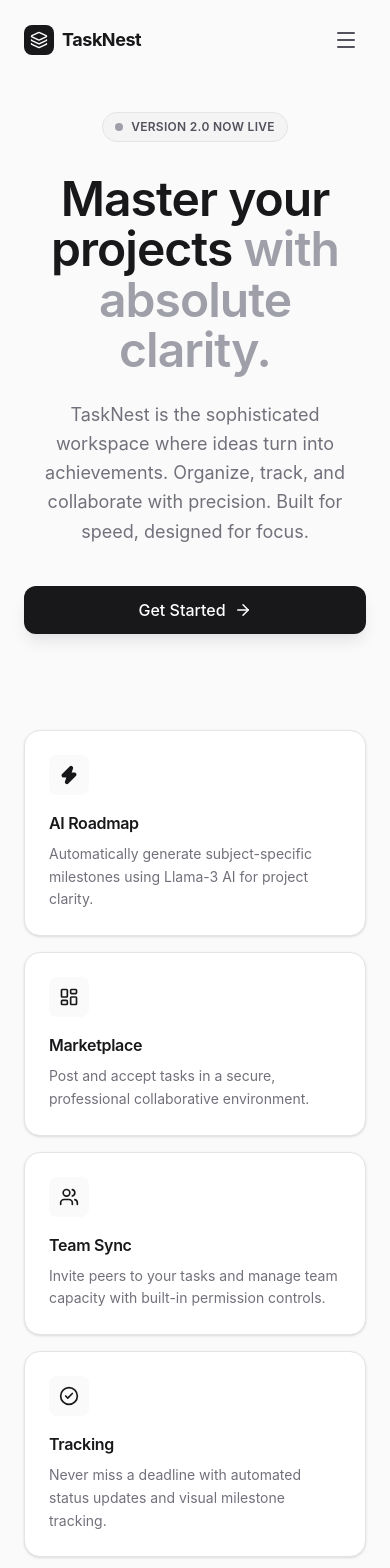
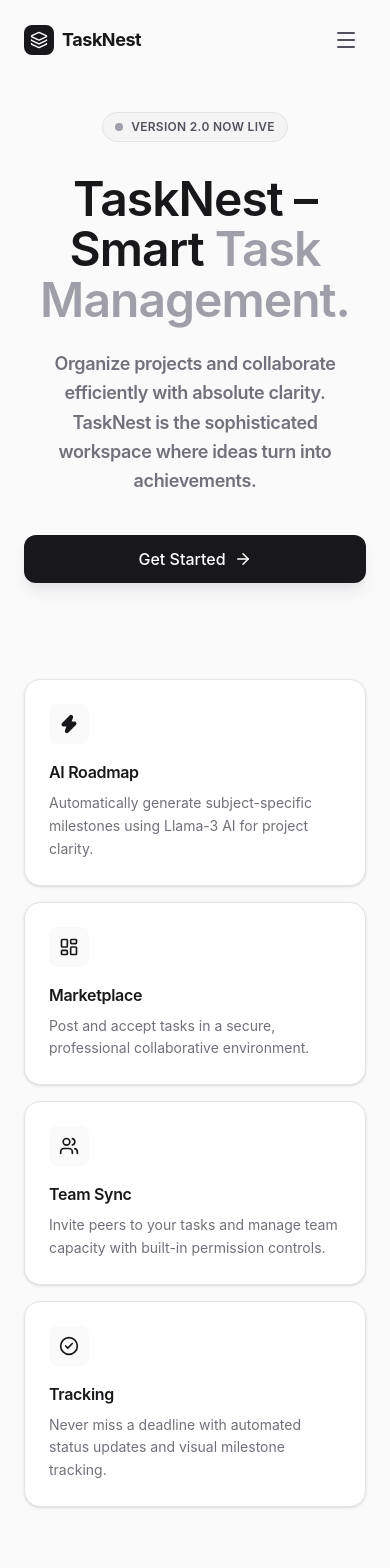
Before and after one commit to Arpitm544/StudentConnect, a React (Vite) app in the folder frontend/: page / in a window 390 px wide. Shown: the top 1568 px of the page. Built offline with nearby package versions, Linux system fonts and the light colour scheme; no server answers.

Commit message:
update SEO meta tags and refine landing page copy and component hierarchy

```diff
--- a/frontend/index.html
+++ b/frontend/index.html
@@ -5,17 +5,17 @@
     <meta name="viewport" content="width=device-width, initial-scale=1.0" />
     <meta name="theme-color" content="#09090b" />
     <title>TaskNest – Master Your Productivity</title>
-    <meta name="description" content="TaskNest is a refined task management platform. Organize projects, track deadlines, and boost productivity with ease." />
-    <meta name="keywords" content="task manager, productivity app, project tracker, todo app, professional workflow, tasknest, collaboration tool, team sync" />
+    <meta name="description" content="TaskNest is a modern task management and collaboration platform for organizing projects, tracking deadlines, managing teams, and boosting productivity efficiently." />
+    <meta name="keywords" content="task management, project management, team collaboration, productivity app, deadline tracker, professional workflow, tasknest" />
     <meta name="author" content="Arpit Maurya" />
     <link rel="canonical" href="https://web.tasknest.tech/" />
-    <meta property="og:title" content="TaskNest – Master Your Productivity" />
-    <meta property="og:description" content="Organize projects, track tasks, and boost productivity with TaskNest." />
+    <meta property="og:title" content="TaskNest – Smart Task Management Platform" />
+    <meta property="og:description" content="Organize projects, track tasks, and boost productivity with TaskNest. The modern workspace for team collaboration." />
     <meta property="og:url" content="https://web.tasknest.tech/" />
     <meta property="og:type" content="website" />
     <meta name="twitter:card" content="summary_large_image" />
-    <meta name="twitter:title" content="TaskNest – Master Your Productivity" />
-    <meta name="twitter:description" content="Manage projects and stay productive with TaskNest." />
+    <meta name="twitter:title" content="TaskNest – Smart Task Management Platform" />
+    <meta name="twitter:description" content="Organize projects, track tasks, and boost productivity with TaskNest." />
     <link rel="preconnect" href="https://fonts.googleapis.com" />
     <link rel="preconnect" href="https://fonts.gstatic.com" crossorigin />
     <link href="https://fonts.googleapis.com/css2?family=Inter:ital,opsz,wght@0,14..32,300;0,14..32,400;0,14..32,500;0,14..32,600;0,14..32,700;0,14..32,800;1,14..32,400&display=swap" rel="stylesheet" />
--- a/frontend/src/LandingPage.jsx
+++ b/frontend/src/LandingPage.jsx
@@ -216,13 +216,13 @@ export default function LandingPage() {
           </div>
 
           <h1 className="text-5xl md:text-7xl font-bold tracking-tight text-zinc-900 dark:text-white mb-6 leading-[1.05] transition-colors">
-            Master your projects <br className="hidden md:block" />
-            <span className="text-zinc-400 dark:text-zinc-600">with absolute clarity.</span>
+            TaskNest – Smart <br className="hidden md:block" />
+            <span className="text-zinc-400 dark:text-zinc-600">Task Management.</span>
           </h1>
 
-          <p className="text-lg md:text-xl text-zinc-500 dark:text-zinc-400 max-w-2xl mx-auto mb-10 leading-relaxed">
-            TaskNest is the sophisticated workspace where ideas turn into achievements. Organize, track, and collaborate with precision. Built for speed, designed for focus.
-          </p>
+          <h2 className="text-lg md:text-xl text-zinc-500 dark:text-zinc-400 max-w-2xl mx-auto mb-10 leading-relaxed">
+            Organize projects and collaborate efficiently with absolute clarity. TaskNest is the sophisticated workspace where ideas turn into achievements.
+          </h2>
 
           <div className="flex flex-col sm:flex-row items-center justify-center gap-3 mb-20">
             {user ? (
@@ -244,7 +244,7 @@ export default function LandingPage() {
               <div className="w-10 h-10 bg-zinc-50 dark:bg-zinc-800 text-zinc-900 dark:text-white rounded-lg flex items-center justify-center mb-4 group-hover:bg-zinc-900 dark:group-hover:bg-white group-hover:text-white dark:group-hover:text-zinc-950 transition-all">
                 <Zap size={20} fill="currentColor" />
               </div>
-              <h4 className="font-bold text-zinc-900 dark:text-white mb-2">AI Roadmap</h4>
+              <h3 className="font-bold text-zinc-900 dark:text-white mb-2">AI Roadmap</h3>
               <p className="text-sm text-zinc-500 dark:text-zinc-400 leading-relaxed">
                 Automatically generate subject-specific milestones using Llama-3 AI for project clarity.
               </p>
@@ -254,7 +254,7 @@ export default function LandingPage() {
               <div className="w-10 h-10 bg-zinc-50 dark:bg-zinc-800 text-zinc-900 dark:text-white rounded-lg flex items-center justify-center mb-4 group-hover:bg-zinc-900 dark:group-hover:bg-white group-hover:text-white dark:group-hover:text-zinc-950 transition-all">
                 <LayoutDashboard size={20} />
               </div>
-              <h4 className="font-bold text-zinc-900 dark:text-white mb-2">Marketplace</h4>
+              <h3 className="font-bold text-zinc-900 dark:text-white mb-2">Marketplace</h3>
               <p className="text-sm text-zinc-500 dark:text-zinc-400 leading-relaxed">
                 Post and accept tasks in a secure, professional collaborative environment.
               </p>
@@ -264,7 +264,7 @@ export default function LandingPage() {
               <div className="w-10 h-10 bg-zinc-50 dark:bg-zinc-800 text-zinc-900 dark:text-white rounded-lg flex items-center justify-center mb-4 group-hover:bg-zinc-900 dark:group-hover:bg-white group-hover:text-white dark:group-hover:text-zinc-950 transition-all">
                 <Users size={20} />
               </div>
-              <h4 className="font-bold text-zinc-900 dark:text-white mb-2">Team Sync</h4>
+              <h3 className="font-bold text-zinc-900 dark:text-white mb-2">Team Sync</h3>
               <p className="text-sm text-zinc-500 dark:text-zinc-400 leading-relaxed">
                 Invite peers to your tasks and manage team capacity with built-in permission controls.
               </p>
@@ -274,7 +274,7 @@ export default function LandingPage() {
               <div className="w-10 h-10 bg-zinc-50 dark:bg-zinc-800 text-zinc-900 dark:text-white rounded-lg flex items-center justify-center mb-4 group-hover:bg-zinc-900 dark:group-hover:bg-white group-hover:text-white dark:group-hover:text-zinc-950 transition-all">
                 <CheckCircle2 size={20} />
               </div>
-              <h4 className="font-bold text-zinc-900 dark:text-white mb-2">Tracking</h4>
+              <h3 className="font-bold text-zinc-900 dark:text-white mb-2">Tracking</h3>
               <p className="text-sm text-zinc-500 dark:text-zinc-400 leading-relaxed">
                 Never miss a deadline with automated status updates and visual milestone tracking.
               </p>
```
